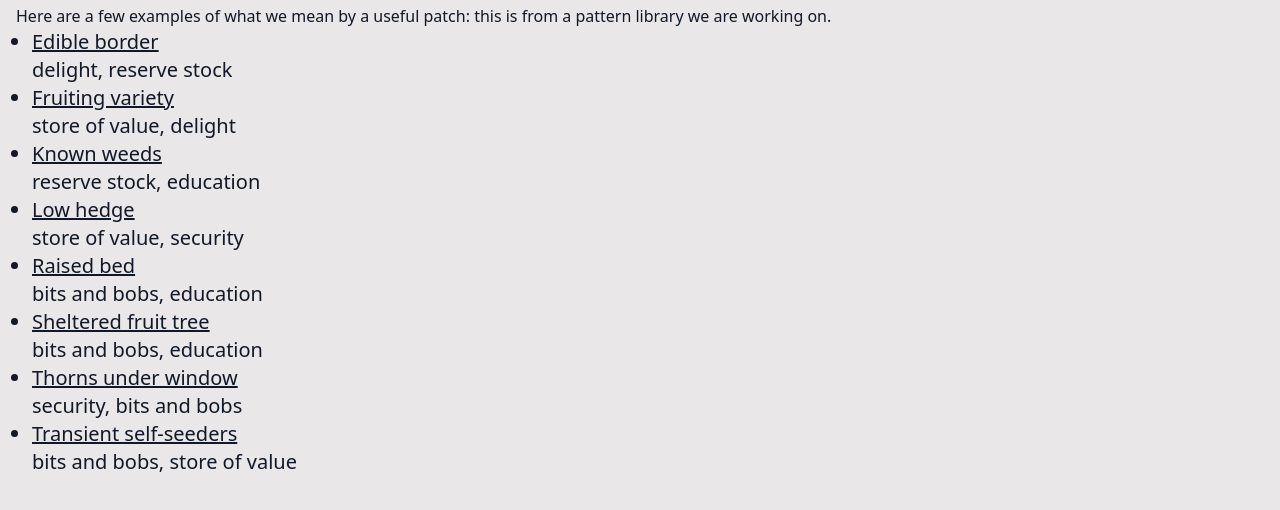
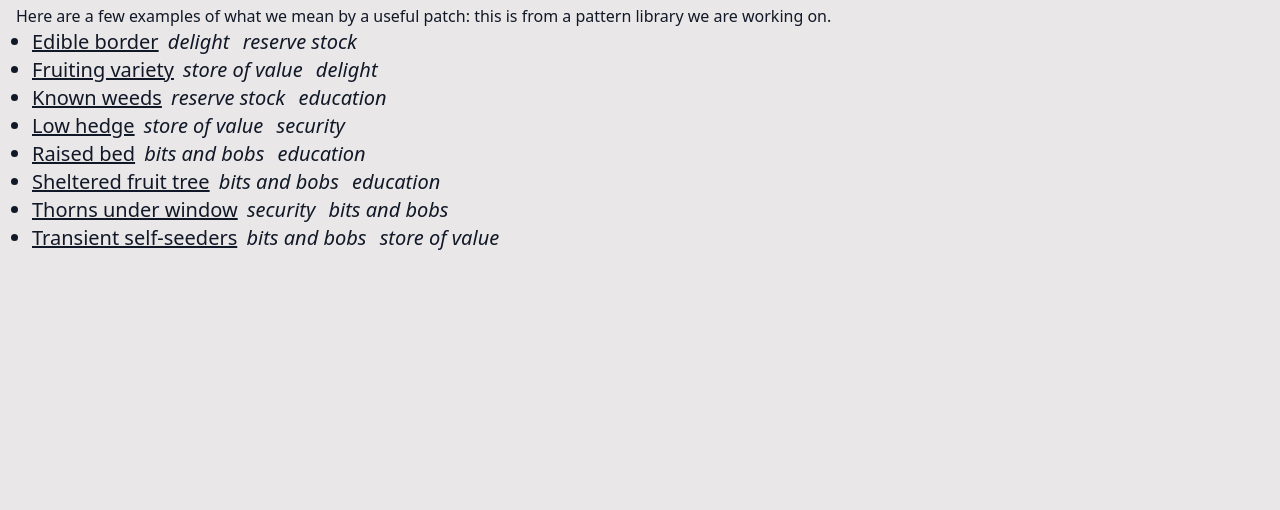
Before and after one commit to wbazant/usefulpatches, an Eleventy site: page src/examples.njk in a window 1280 px wide. Shown: the part 112-622 px from the top of the page. Built offline with nearby package versions, Linux system fonts and the light colour scheme; Eleventy itself is replaced by a stand-in of ours; files that its build step writes are made by us from their sources.

Commit message:
Functions are an array

```diff
--- a/src/_includes/pattern.njk
+++ b/src/_includes/pattern.njk
@@ -3,7 +3,10 @@ layout: page
 ---
 
 <div>
-  {{functions}}
+  Functions:
+  {% for function in functions %}
+  <span class="p-1">{{function}}</span>
+  {% endfor %}
 </div>
 
 <article class="prose lg:prose-lg text-justify">
--- a/src/examples.njk
+++ b/src/examples.njk
@@ -10,7 +10,9 @@ Here are a few examples of what we mean by a useful patch: this is from a patter
 {% for post in collections.examples %}
   <li>
     <a href="{{ post.url | url }}" class="link">{{ post.data.title }}</a>
-    <div>{{post.data.functions}}</div>
+    {% for function in post.data.functions %}
+      <i class="p-1">{{function}}</i>
+    {% endfor %}
   </li>
 {% endfor %}
 </ul>
--- a/src/examples/edible-border.md
+++ b/src/examples/edible-border.md
@@ -1,6 +1,8 @@
 ---
 layout: pattern
 title: Edible border
-functions: delight, reserve stock
+functions:
+- delight
+- reserve stock
 ---
 A herbaceous border is a typical element of show gardens and estates, and its scaled-down versions are regularly installed by landscaping companies. Replicate it with crops like potato (*Solanum tuberosum*) or Jerusalem artichoke (*Helianthus tuberosus*), which in addition to edible tubers have attractive foliage and flowers {function: delight}. Create a border from perennials with edible tubers and try to give it an ornamental rather than farm-like look. At the end of the growing season, or in time of need, the border can be dug up and tubers harvested {function: reserve stock}.
--- a/src/examples/fruiting-variety.md
+++ b/src/examples/fruiting-variety.md
@@ -1,6 +1,8 @@
 ---
 layout: pattern
 title: Fruiting variety
-functions: store of value, delight
+functions:
+- store of value
+- delight
 ---
 The west coast of Scotland has an excellent climate for soft fruit like raspberries, currants, gooseberries, and strawberries, and they require minimal care once stablished. Available fruit will invite browsing around the garden {function: delight}. Aim to create a long season in which a garden is producing fruit through diversity of species and cultivars, in addition to placement in a variety of microclimates, as a specimen in a warmer and sunnier spot will ripen earlier. Propagate shrubs through layering or root the cuttings after pruning to produce a trading surplus {function: store of value}.
--- a/src/examples/known-weeds.md
+++ b/src/examples/known-weeds.md
@@ -1,6 +1,8 @@
 ---
 layout: pattern
 title: Known weeds
-functions: reserve stock, education
+functions:
+- reserve stock
+- education
 ---
 Use a botany reference or a species identification app like PlantNet to become familiar with "weeds" seeding themselves in the space. This can be informative of local ecology and nutrient profile of the soil {function: education} and help make better decisions about the space. Encourage weeds that are edible and experiment with making use of them in the kitchen, sp that they can be useful as a backup source of nutrition {function: reserve stock}.
--- a/src/examples/low-hedge.md
+++ b/src/examples/low-hedge.md
@@ -1,6 +1,8 @@
 ---
 layout: pattern
 title: Low hedge
-functions: store of value, security
+functions:
+- store of value
+- security
 ---
 Hedges have a dual role in defensive landscaping: they obstruct access as well as visibility. On a 'patch' sized property in a city area, obstructing the view into the property is not a positive from a security perspective. Trim a hedge low, such that it obstructs access but keeps the street visible from inside the house, and outside of the house visible from the street {function: security}. Choose an easily maintainable shape for a regular yield of trimmings which are useful for mulching material {function: store of value}.
--- a/src/examples/raised-bed.md
+++ b/src/examples/raised-bed.md
@@ -1,6 +1,8 @@
 ---
 layout: pattern
 title: Raised bed
-functions: bits and bobs, education
+functions:
+- bits and bobs
+- education
 ---
 Raised beds are not necessary in a garden with adequate soil, and can be a considerable expense when their building materials can not be easily sourced. Use them if you are getting started with edible growing, so you can focus attention on a small area {function: education} and prioritise species like cut-and-come-again lettuce that can be regularly used {function: bits and bobs} to optimise for value in from small area. Experiment with mulches, nets, glass panels, or cloches for keeping away pests, reducing watering needs, or creating beneficial microclimates. As you become more experienced, phase out crops that require a lot of labor, and transition the bed towards vigorous self-seeders like rocket or hardy herbaceous perennials like chard.
--- a/src/examples/sheltered-fruit-tree.md
+++ b/src/examples/sheltered-fruit-tree.md
@@ -1,7 +1,9 @@
 ---
 layout: pattern
 title: Sheltered fruit tree
-functions: bits and bobs, education
+functions:
+- bits and bobs
+- education
 ---
 A sheltered area that has adequate sunlight - like a southern facing side of a building - can be planted up with an arrangement of fruiting shrubs and trees. For a 'patch' garden in a Scottish climate, design this pattern around one hardy tree on a dwarf or semi-dwarf rootstock.
 
--- a/src/examples/thorns-under-window.md
+++ b/src/examples/thorns-under-window.md
@@ -1,7 +1,9 @@
 ---
 layout: pattern
 title: Thorns under window
-functions: security, bits and bobs
+functions:
+- security
+- bits and bobs
 ---
 In a house with ground window that may serve as a point of entry when opened or broken, reduce risk of unauthorised entry by planting a shrubbery underneath {function: security}.
 
--- a/src/examples/transient-self-seeders.md
+++ b/src/examples/transient-self-seeders.md
@@ -1,6 +1,8 @@
 ---
 layout: pattern
 title: Transient self-seeders
-functions: bits and bobs, store of value
+functions:
+- bits and bobs
+- store of value
 ---
 A great number of beneficial annual plants will reseed themselves vigorously enough to stay in the garden with no maintenance. Increase proportion of garden in beneficial use by speculatively broadcasting seed or transplanting specimens to temporarily empty areas. It is less of a long-term commitment than planting a shrub which takes time to establish, or a rhizome-spreading perennial like mint which can be difficult to remove. Prioritise plants that will be of regular use to the household, like calendula (*Calendula officinalis*) for healing dry skin or fennel (*Foeniculum vulgare*) for seasoning dishes {function: bits and bobs}. Each plant established in the garden contributes to its overall genetic stock, and yields seed which will be useful to others {function: store of value}.
```
